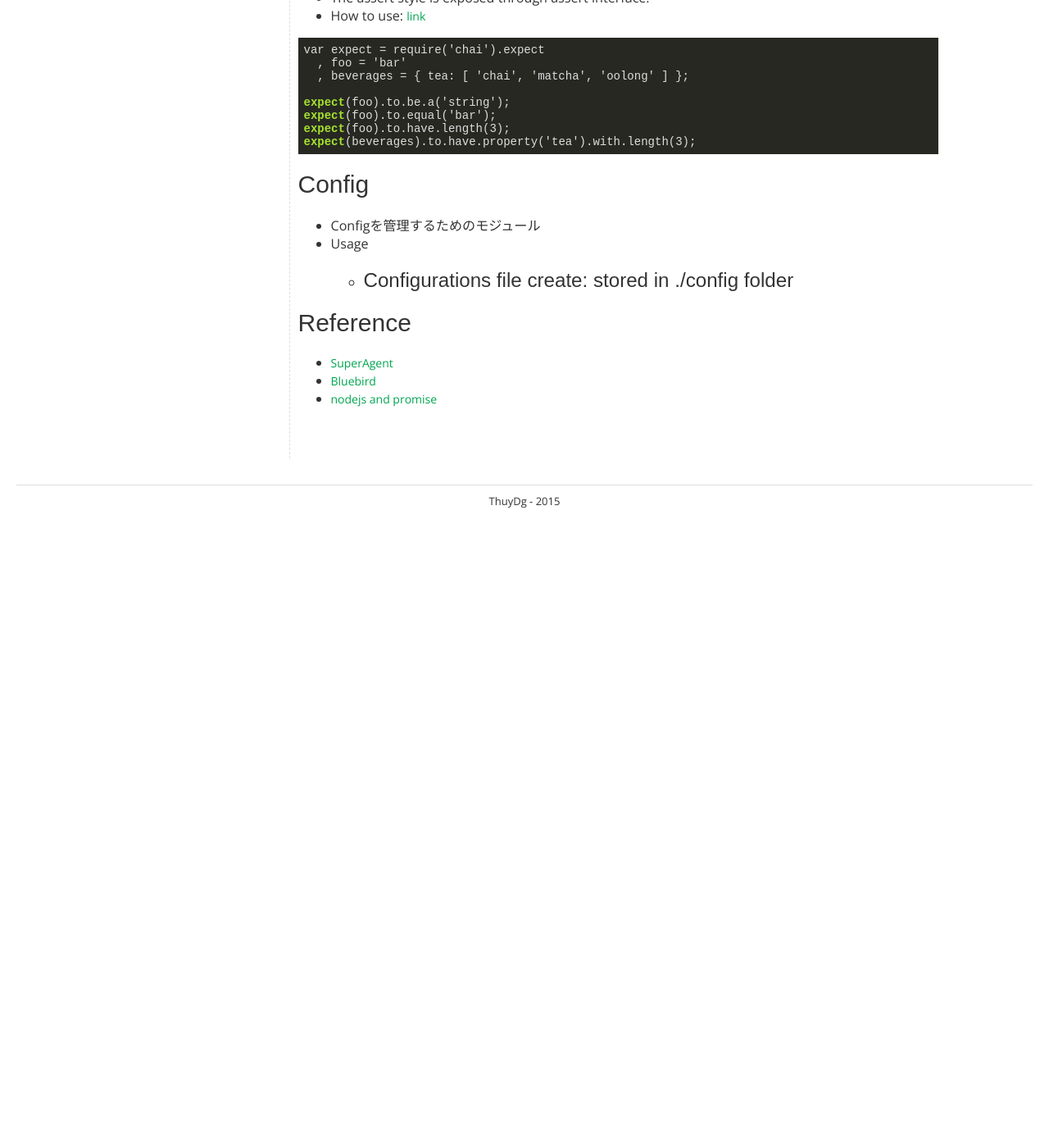
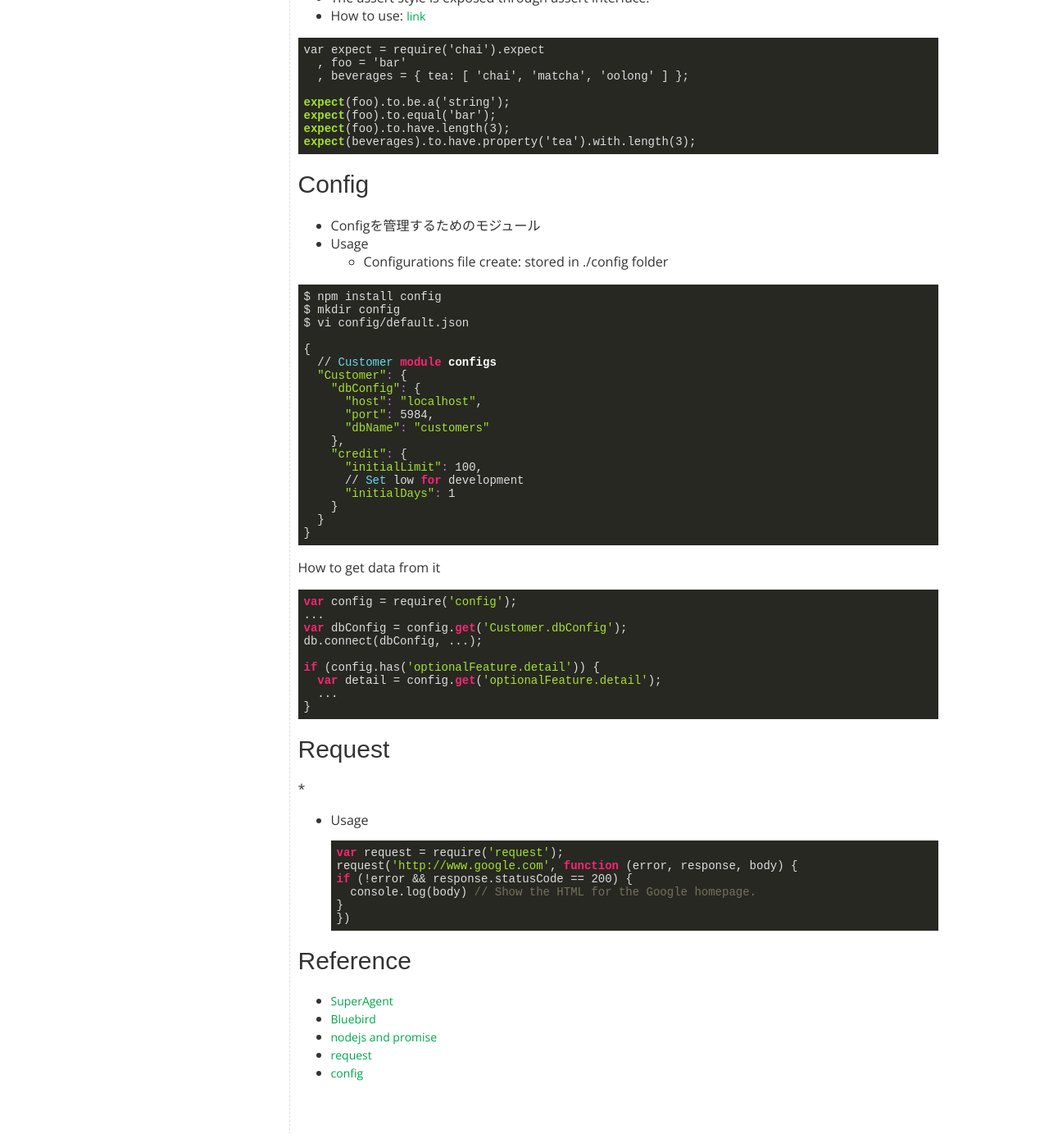
Before and after one commit to thuydg/thuydg.github.io, a Jekyll site: the page built from _posts/2015-03-16-node-using-memo.md, in a window 1280 px wide and 1400 px high, scrolled down 1930 px. Shown: the whole window at 82% size. Built offline with Jekyll 4.4.1, drawn with Linux system fonts in a browser that asks for light colours; some web fonts are replaced; Markdown is read by kramdown in place of the engine named in the settings; comment, search, counter and statistics services are not loaded; before the commit the page ends 2560 px from its top, so only the background shows below that.

````diff
--- a/_posts/2015-03-16-node-using-memo.md
+++ b/_posts/2015-03-16-node-using-memo.md
@@ -128,10 +128,60 @@ expect(beverages).to.have.property('tea').with.length(3);
 * Configを管理するためのモジュール
 * Usage
   - Configurations file create: stored in ./config folder
-  -
+
+```
+$ npm install config
+$ mkdir config
+$ vi config/default.json
+
+{
+  // Customer module configs
+  "Customer": {
+    "dbConfig": {
+      "host": "localhost",
+      "port": 5984,
+      "dbName": "customers"
+    },
+    "credit": {
+      "initialLimit": 100,
+      // Set low for development
+      "initialDays": 1
+    }
+  }
+}
+```
+
+How to get data from it
+
+```
+var config = require('config');
+...
+var dbConfig = config.get('Customer.dbConfig');
+db.connect(dbConfig, ...);
+
+if (config.has('optionalFeature.detail')) {
+  var detail = config.get('optionalFeature.detail');
+  ...
+}
+```
+
+# Request
+
+*
+* Usage
+```
+var request = require('request');
+request('http://www.google.com', function (error, response, body) {
+  if (!error && response.statusCode == 200) {
+    console.log(body) // Show the HTML for the Google homepage.
+  }
+})
+```
 
 # Reference
 
 * [SuperAgent](https://github.com/visionmedia/superagent)
 * [Bluebird](https://github.com/petkaantonov/bluebird)
 * [nodejs and promise](http://blog.otakumode.com/2014/09/17/nodejs-promise/)
+* [request](https://www.npmjs.com/package/request)
+* [config](https://www.npmjs.com/package/config)
````
Also changed, not shown: _posts/2013-01-15-start-bloggin.md (+21 -0 lines), _posts/2015-02-24-ios-app.md (+2 -0 lines), _posts/2015-03-17-Docker-hosting.md (+0 -2 lines), _posts/2015-03-20-maintanable-javascript.md (added, +180 -0 lines), _posts/2015-03-21-unity-csharp.md (added, +92 -0 lines).
